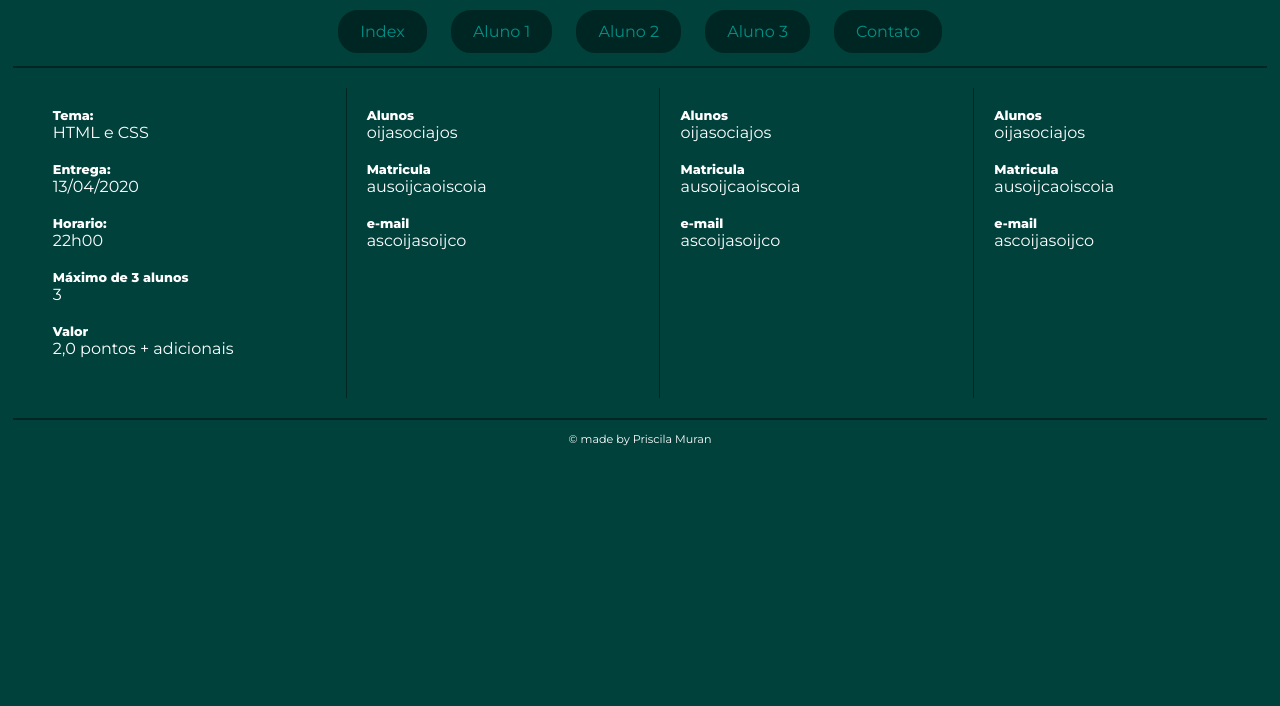
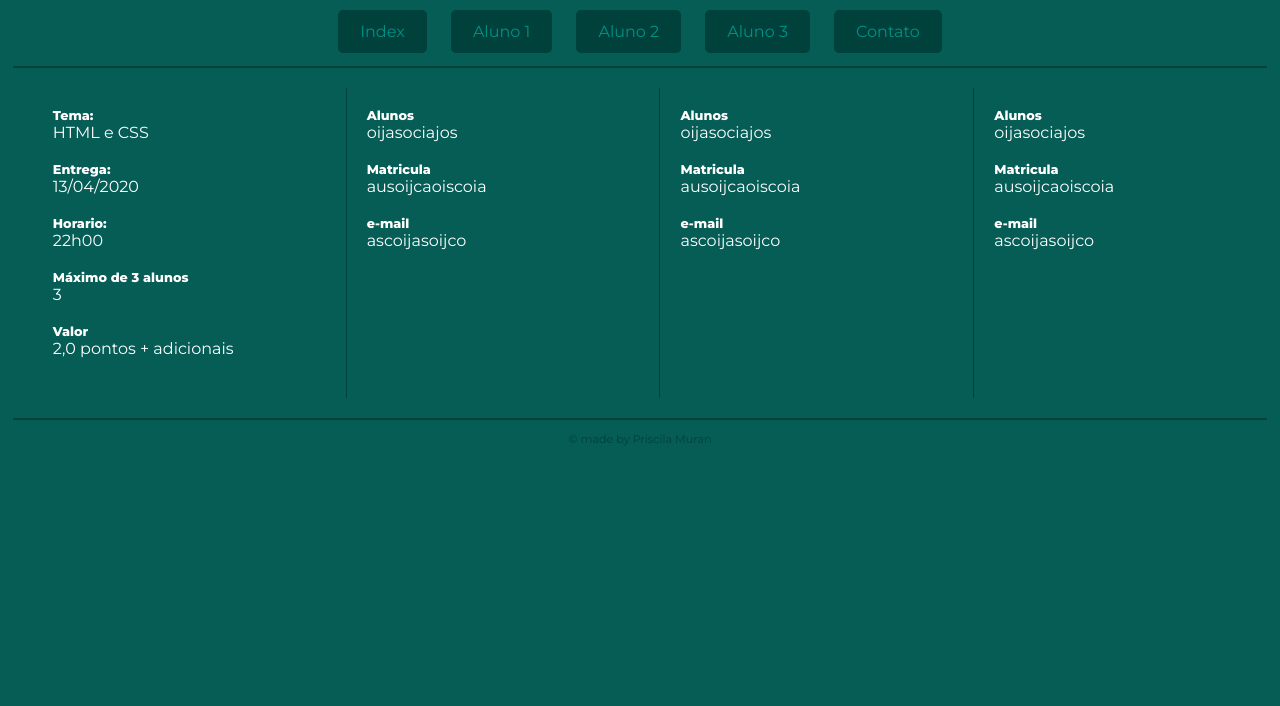
Before and after one commit to viki19/trab_web1_07032020, a plain HTML site: page index.html in a window 1280 px wide. Shown: the part 94-800 px from the top of the page. Drawn offline with Linux system fonts and the light colour scheme.

Commit message:
Update style.css

```diff
--- a/css/style.css
+++ b/css/style.css
@@ -26,8 +26,9 @@ time, mark, audio, video {
 
 
 :root {
-    --background-color: #00413C;
-    --dark: #002623;
+    --background-color: #055D56;
+    --dark-extra: #002623;
+    --dark: #00413C;
     --light: #019086;
   }
 
@@ -74,15 +75,15 @@ nav ul li {
     padding: 10px 20px 10px 20px;
     margin: 0px 10px 0px 10px;
     background-color: var(--dark);
-    border-radius: 20px;
+    border-radius: 5px;
     color: var(--light);
     border: 2px solid var(--dark);
 }
 
 nav ul li:hover {
-    background-color: var(--background-color);
+    background-color: var(--dark-extra);
     color: var(--light);
-    border: 2px solid var(--dark);
+    border: 2px solid var(--dark-extra);
 }
 
 article {
@@ -120,4 +121,5 @@ footer {
     font-size: 0.7em;
     text-align: center;
     padding: 1%;
+    color: var(--dark);
 }
```
